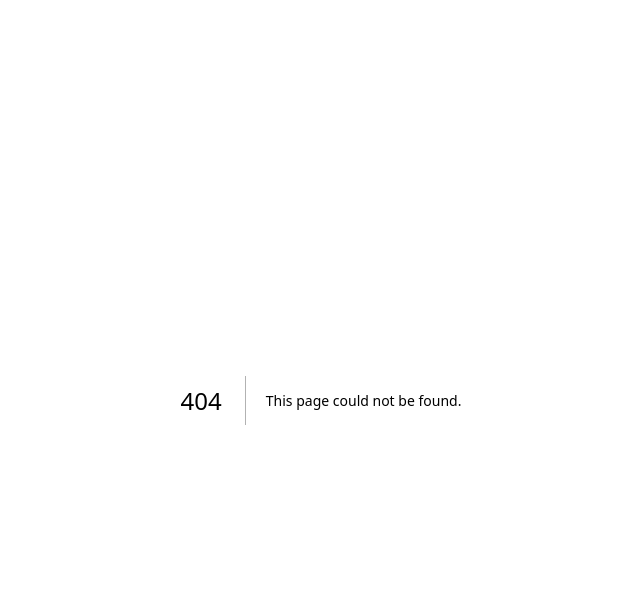
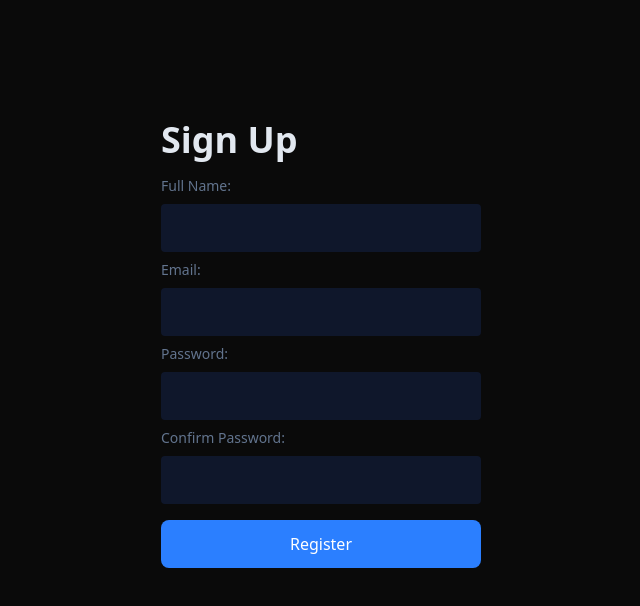
Before and after one commit to EduardoSDACR/caa-challenge, a Next.js app in the folder frontend/: page /auth/signup in a window 1280 px wide. Before the commit this address had no page. Shown: the top 606 px of the page, without its empty margins (319-959 px from the left). Built offline with nearby package versions, Linux system fonts and the light colour scheme.

Commit message:
feat: add signup page

```diff
--- /dev/null
+++ b/frontend/src/app/auth/signup/page.tsx
@@ -0,0 +1,126 @@
+"use client";
+import { useRouter } from "next/navigation";
+import { useForm } from "react-hook-form";
+
+export default function SignUpPage() {
+  const {
+    register,
+    handleSubmit,
+    formState: { errors },
+  } = useForm();
+  const router = useRouter();
+
+  const onSubmit = handleSubmit(async (data) => {
+    if (data.password !== data.confirmPassword) {
+      return alert("Passwords don't match");
+    }
+
+    const res = await fetch(`${process.env.NEXT_PUBLIC_API_URL}auth/signup`, {
+      method: "POST",
+      headers: { "Content-Type": "application/json" },
+      body: JSON.stringify({
+        fullName: data.fullName,
+        email: data.email,
+        password: data.password,
+      }),
+    });
+
+    if (res.ok) {
+      router.push("/auth/signin");
+    } else if (res.status === 422) {
+      const errorData = await res.json();
+      alert(errorData.message);
+    } else {
+      alert("Something went wrong. Please try again later.");
+    }
+  });
+
+  return (
+    <div className="h-[calc(100vh-7rem)] flex justify-center items-center">
+      <form onSubmit={onSubmit} className="w-1/4">
+        <h1 className="text-slate-200 font-bold text-4xl mb-4">Sign Up</h1>
+        <label htmlFor="fullName" className="text-slate-500 mb-2 block text-sm">
+          Full Name:
+        </label>
+        <input
+          type="text"
+          {...register("fullName", {
+            required: {
+              value: true,
+              message: "Full name is required",
+            },
+          })}
+          className="p-3 rounded block mb-2 bg-slate-900 text-slate-300 w-full"
+        />
+        {errors.fullName && (
+          <span className="text-red-500 text-xs">
+            {typeof errors.fullName.message === "string" &&
+              errors.fullName.message}
+          </span>
+        )}
+        <label htmlFor="email" className="text-slate-500 mb-2 block text-sm">
+          Email:
+        </label>
+        <input
+          type="email"
+          {...register("email", {
+            required: {
+              value: true,
+              message: "Email is required",
+            },
+          })}
+          className="p-3 rounded block mb-2 bg-slate-900 text-slate-300 w-full"
+        />
+        {errors.email && (
+          <span className="text-red-500 text-xs">
+            {typeof errors.email.message === "string" && errors.email.message}
+          </span>
+        )}
+        <label htmlFor="password" className="text-slate-500 mb-2 block text-sm">
+          Password:
+        </label>
+        <input
+          type="password"
+          {...register("password", {
+            required: {
+              value: true,
+              message: "Password is required",
+            },
+          })}
+          className="p-3 rounded block mb-2 bg-slate-900 text-slate-300 w-full"
+        />
+        {errors.password && (
+          <span className="text-red-500 text-xs">
+            {typeof errors.password.message === "string" &&
+              errors.password.message}
+          </span>
+        )}
+        <label
+          htmlFor="confirmPassword"
+          className="text-slate-500 mb-2 block text-sm"
+        >
+          Confirm Password:
+        </label>
+        <input
+          type="password"
+          {...register("confirmPassword", {
+            required: {
+              value: true,
+              message: "confirmPassword is required",
+            },
+          })}
+          className="p-3 rounded block mb-2 bg-slate-900 text-slate-300 w-full"
+        />
+        {errors.confirmPassword && (
+          <span className="text-red-500 text-xs">
+            {typeof errors.confirmPassword.message === "string" &&
+              errors.confirmPassword.message}
+          </span>
+        )}
+        <button className="w-full bg-blue-500 text-white p-3 rounded-lg mt-2">
+          Register
+        </button>
+      </form>
+    </div>
+  );
+}
--- a/frontend/src/app/page.tsx
+++ b/frontend/src/app/page.tsx
@@ -1,103 +1,7 @@
-import Image from "next/image";
+function HomePage() {
+  return (
+    <div>HomePage</div>
+  )
+}
 
-export default function Home() {
-  return (
-    <div className="grid grid-rows-[20px_1fr_20px] items-center justify-items-center min-h-screen p-8 pb-20 gap-16 sm:p-20 font-[family-name:var(--font-geist-sans)]">
-      <main className="flex flex-col gap-[32px] row-start-2 items-center sm:items-start">
-        <Image
-          className="dark:invert"
-          src="/next.svg"
-          alt="Next.js logo"
-          width={180}
-          height={38}
-          priority
-        />
-        <ol className="list-inside list-decimal text-sm/6 text-center sm:text-left font-[family-name:var(--font-geist-mono)]">
-          <li className="mb-2 tracking-[-.01em]">
-            Get started by editing{" "}
-            <code className="bg-black/[.05] dark:bg-white/[.06] px-1 py-0.5 rounded font-[family-name:var(--font-geist-mono)] font-semibold">
-              src/app/page.tsx
-            </code>
-            .
-          </li>
-          <li className="tracking-[-.01em]">
-            Save and see your changes instantly.
-          </li>
-        </ol>
-
-        <div className="flex gap-4 items-center flex-col sm:flex-row">
-          <a
-            className="rounded-full border border-solid border-transparent transition-colors flex items-center justify-center bg-foreground text-background gap-2 hover:bg-[#383838] dark:hover:bg-[#ccc] font-medium text-sm sm:text-base h-10 sm:h-12 px-4 sm:px-5 sm:w-auto"
-            href="https://vercel.com/new?utm_source=create-next-app&utm_medium=appdir-template-tw&utm_campaign=create-next-app"
-            target="_blank"
-            rel="noopener noreferrer"
-          >
-            <Image
-              className="dark:invert"
-              src="/vercel.svg"
-              alt="Vercel logomark"
-              width={20}
-              height={20}
-            />
-            Deploy now
-          </a>
-          <a
-            className="rounded-full border border-solid border-black/[.08] dark:border-white/[.145] transition-colors flex items-center justify-center hover:bg-[#f2f2f2] dark:hover:bg-[#1a1a1a] hover:border-transparent font-medium text-sm sm:text-base h-10 sm:h-12 px-4 sm:px-5 w-full sm:w-auto md:w-[158px]"
-            href="https://nextjs.org/docs?utm_source=create-next-app&utm_medium=appdir-template-tw&utm_campaign=create-next-app"
-            target="_blank"
-            rel="noopener noreferrer"
-          >
-            Read our docs
-          </a>
-        </div>
-      </main>
-      <footer className="row-start-3 flex gap-[24px] flex-wrap items-center justify-center">
-        <a
-          className="flex items-center gap-2 hover:underline hover:underline-offset-4"
-          href="https://nextjs.org/learn?utm_source=create-next-app&utm_medium=appdir-template-tw&utm_campaign=create-next-app"
-          target="_blank"
-          rel="noopener noreferrer"
-        >
-          <Image
-            aria-hidden
-            src="/file.svg"
-            alt="File icon"
-            width={16}
-            height={16}
-          />
-          Learn
-        </a>
-        <a
-          className="flex items-center gap-2 hover:underline hover:underline-offset-4"
-          href="https://vercel.com/templates?framework=next.js&utm_source=create-next-app&utm_medium=appdir-template-tw&utm_campaign=create-next-app"
-          target="_blank"
-          rel="noopener noreferrer"
-        >
-          <Image
-            aria-hidden
-            src="/window.svg"
-            alt="Window icon"
-            width={16}
-            height={16}
-          />
-          Examples
-        </a>
-        <a
-          className="flex items-center gap-2 hover:underline hover:underline-offset-4"
-          href="https://nextjs.org?utm_source=create-next-app&utm_medium=appdir-template-tw&utm_campaign=create-next-app"
-          target="_blank"
-          rel="noopener noreferrer"
-        >
-          <Image
-            aria-hidden
-            src="/globe.svg"
-            alt="Globe icon"
-            width={16}
-            height={16}
-          />
-          Go to nextjs.org →
-        </a>
-      </footer>
-    </div>
-  );
-}
+export default HomePage;
```
Also changed, not shown: 2 other files (tests, documents, lock files or other folders).
